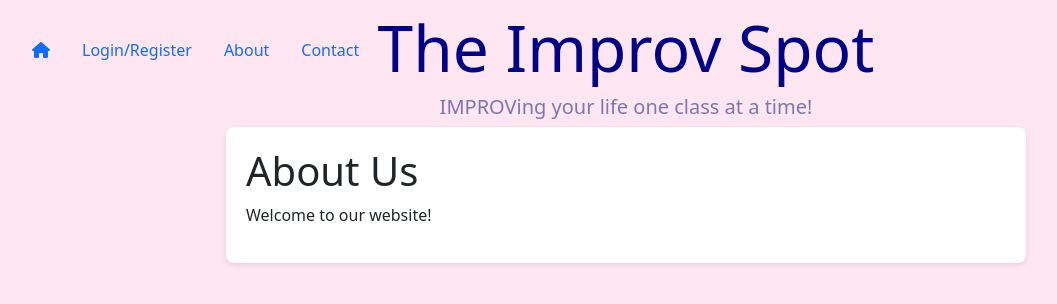
After one commit to SummitKC/406ProjItt2, a Flask app: page /about in a window 1280 px wide. The commit adds this page. Shown: the top 304 px of the page, without its empty margins (14-1071 px from the left). Run offline with Flask 3, Linux system fonts and the light colour scheme; some libraries are stand-ins or nearby versions.

Commit message:
Add files via upload

```diff
--- a/app.py
+++ b/app.py
@@ -94,6 +94,15 @@ class Finances(db.Model):
 # @login_required <-- TODO uncomment this when everything is done
 def home():
     return render_template('home.html')
+
+@app.route('/about')
+def about():
+    return render_template('about.html')
+
+@app.route('/contact')
+def contact():
+    return render_template('contact.html')
+
 
 @app.route('/payment', methods=['GET', 'POST'])
 def payment():
--- a/static/styles.css
+++ b/static/styles.css
@@ -86,3 +86,13 @@ header h2 {
         text-align: center;
       }
 }
+
+
+.container {
+    max-width: 800px;
+    margin: 0 auto;
+    background-color: #fff;
+    padding: 20px;
+    border-radius: 8px;
+    box-shadow: 0 2px 5px rgba(0, 0, 0, 0.1);
+}
--- /dev/null
+++ b/templates/about.html
@@ -0,0 +1,21 @@
+{% extends "layout.html" %}
+{% block title %} The Improv Spot {% endblock %}
+
+{% block main %}
+
+<head>
+    <meta charset="UTF-8">
+    <meta name="viewport" content="width=device-width, initial-scale=1.0">
+    <title>About Us</title>
+    <link rel="stylesheet" href="styles.css">
+</head>
+<body>
+    <div class="container">
+        <h1>About Us</h1>
+        <p>Welcome to our website!</p>
+        <p></p>
+    </div>
+</body>
+</html>
+
+{% endblock %}
--- a/templates/layout.html
+++ b/templates/layout.html
@@ -34,10 +34,10 @@
                 </li>
                 {% endif %}
                 <li class="nav-item">
-                <a class="nav-link" href="#">About</a>
+                <a class="nav-link" href="/about">About</a>
                 </li>
                 <li class="nav-item">
-                <a class="nav-link active" href="#" tabindex="-1" aria-disabled="true">Contact</a>
+                <a class="nav-link active" href="/contact" tabindex="-1" aria-disabled="true">Contact</a>
                 </li>
                 {% if session['user_id'] %}
                 <li class="nav-item">
```
Also changed, not shown: templates/contact.html (added, +21 -0 lines), 2 other files.
